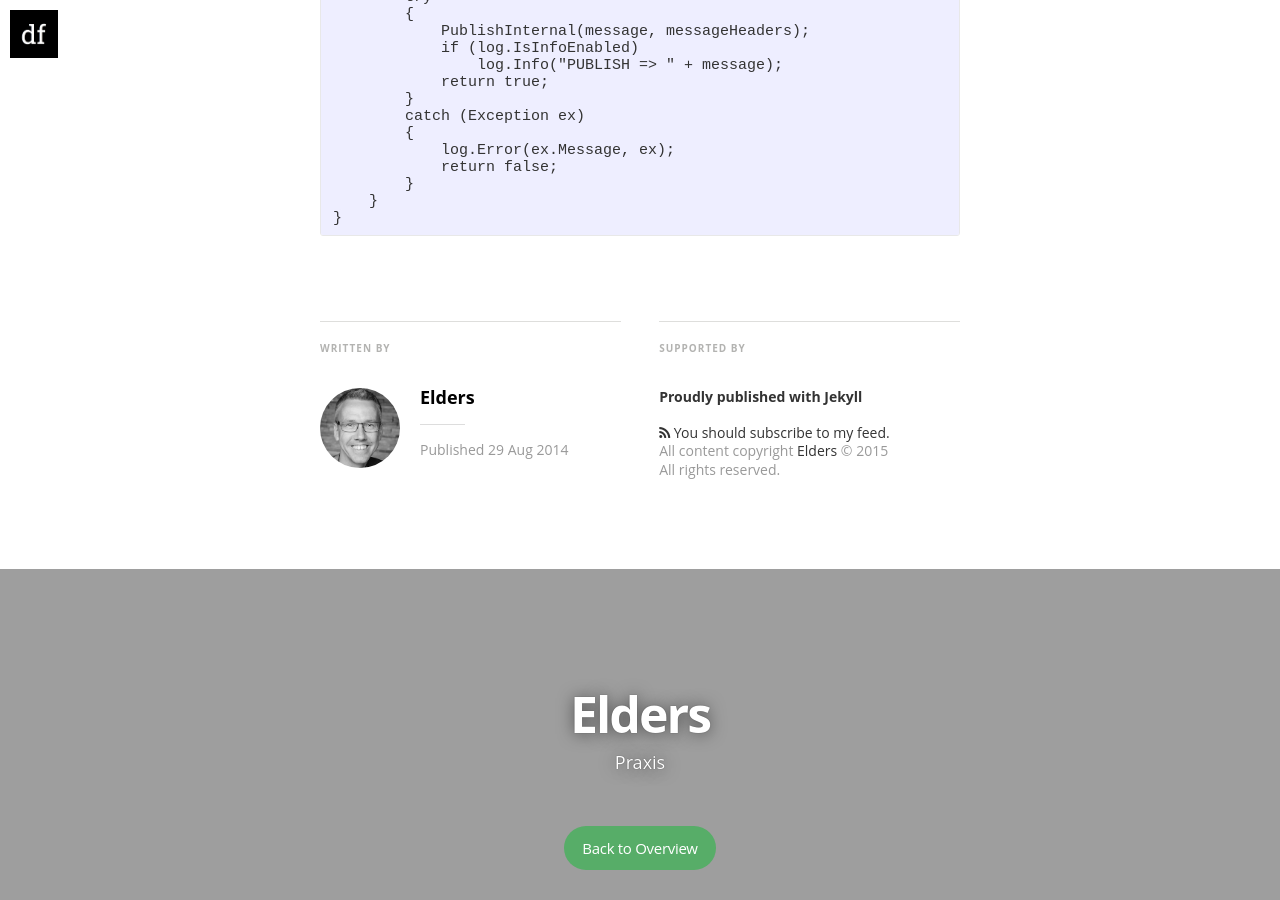
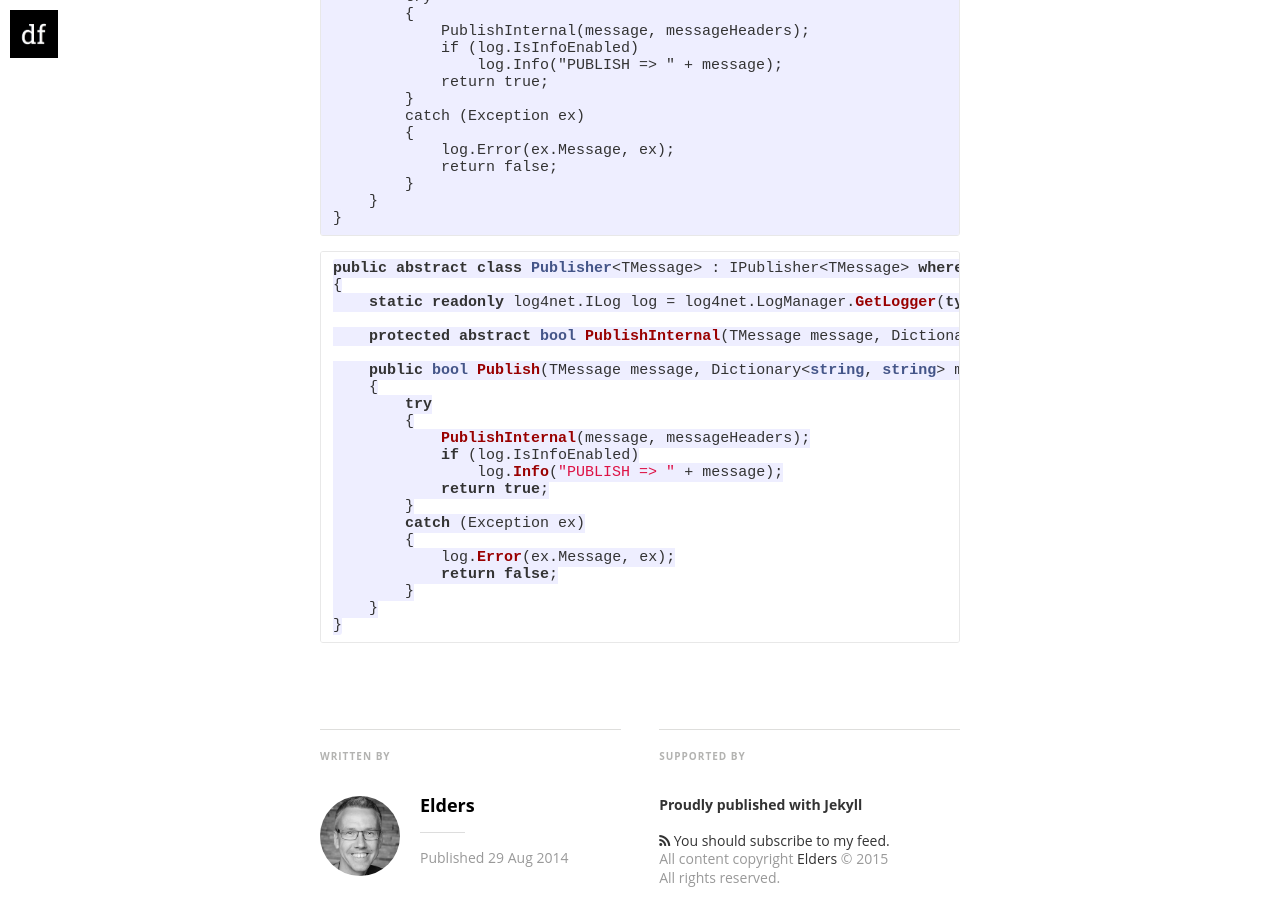
Before and after one commit to Elders/Praxis, a Jekyll site: the page built from _posts/2014-08-29-welcome-to-jekyll.markdown, in a window 1280 px wide and 900 px high, scrolled down 2010 px. Built offline with Jekyll 4.4.1, drawn with Linux system fonts in a browser that asks for light colours; nearby versions of some CDN libraries; some web fonts are replaced; Markdown is read by kramdown in place of the engine named in the settings.

Commit message:
Another c# try

````diff
--- a/_posts/2014-08-29-welcome-to-jekyll.markdown
+++ b/_posts/2014-08-29-welcome-to-jekyll.markdown
@@ -57,6 +57,31 @@ public abstract class Publisher<TMessage> : IPublisher<TMessage> where TMessage
 }
 ```
 
+```c#
+public abstract class Publisher<TMessage> : IPublisher<TMessage> where TMessage : IMessage
+{
+    static readonly log4net.ILog log = log4net.LogManager.GetLogger(typeof(Publisher<TMessage>));
+
+    protected abstract bool PublishInternal(TMessage message, Dictionary<string, string> messageHeaders);
+
+    public bool Publish(TMessage message, Dictionary<string, string> messageHeaders)
+    {
+        try
+        {
+            PublishInternal(message, messageHeaders);
+            if (log.IsInfoEnabled)
+                log.Info("PUBLISH => " + message);
+            return true;
+        }
+        catch (Exception ex)
+        {
+            log.Error(ex.Message, ex);
+            return false;
+        }
+    }
+}
+```
+
 
 [jekyll]:      http://jekyllrb.com
 [jekyll-gh]:   https://github.com/jekyll/jekyll
````
